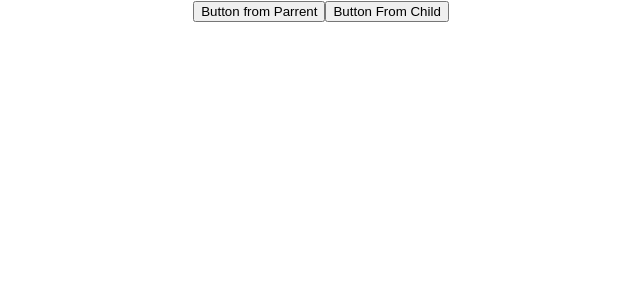
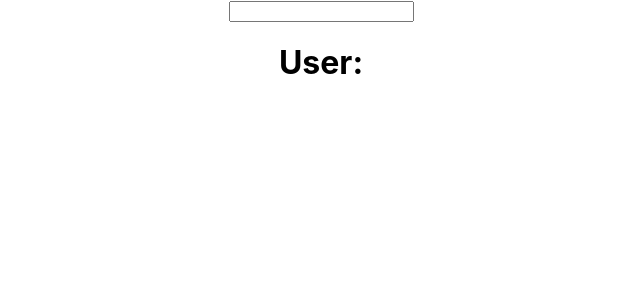
Before and after one commit to vrushabh702/hooks_ReactConcepts, a React (Create React App) app: page / in a window 1280 px wide. Shown: the top 300 px of the page, without its empty margins (319-959 px from the left). Built offline with nearby package versions, Linux system fonts and the light colour scheme.

Commit message:
code for useContext and info with eg

```diff
--- a/src/App.js
+++ b/src/App.js
@@ -1,4 +1,5 @@
 import './App.css';
+import ContextTutorial from './useContext/ContextTutorial';
 import EffectTutorial from './useEffect/EffectTutorial';
 import ImperativeHandle from './UseImperativeHandle/ImperativeHandle';
 import LayoutEffectTutorial from './useLayoutEffect/LayoutEffectTutorial';
@@ -15,7 +16,8 @@
       {/* <EffectTutorial></EffectTutorial> */}
       {/* <RefTutorial></RefTutorial> */}
       {/* <LayoutEffectTutorial></LayoutEffectTutorial> */}
-      <ImperativeHandle></ImperativeHandle>
+      {/* <ImperativeHandle></ImperativeHandle> */}
+      <ContextTutorial></ContextTutorial>
     </div>
   );
 }
--- /dev/null
+++ b/src/useContext/ContextTutorial.js
@@ -0,0 +1,29 @@
+// The useContext Hook in React is used to access the value of a context directly in a component. It allows you to share data like themes, authentication status, or any global state across components without passing props manually at every level.
+
+
+import React, { useState , createContext} from "react";
+import Login from "./Login";
+import User from "./User";
+
+
+export const AppContext = createContext(null)
+
+
+function ContextTutorial(){
+   const [username,setUsername] = useState("");
+
+   return(
+       <div>
+           {/* remove props we not gona need props its difficut not likely to with multiple data */}
+           {/* <Login setUsername={setUsername}/> <User username={username}/> */}
+           <AppContext.Provider value={{username, setUsername}}>
+               <Login/> <User/>
+           </AppContext.Provider>
+
+
+       </div>
+   )
+}
+
+
+export default ContextTutorial
--- /dev/null
+++ b/src/useContext/Login.js
@@ -0,0 +1,22 @@
+import React, { useContext } from "react";
+import {AppContext} from './ContextTutorial'
+
+
+// function Login({setUsername}){
+function Login(){
+   const {setUsername} = useContext(AppContext)
+
+
+   return (
+       <div>
+           <input
+               onChange={(event)=>{
+                   setUsername(event.target.value)
+               }}
+           />
+       </div>
+   )
+}
+
+
+export default Login
--- /dev/null
+++ b/src/useContext/User.js
@@ -0,0 +1,17 @@
+import React, { useContext } from "react";
+import {AppContext} from './ContextTutorial'
+
+
+// function User({username}){   // its a prop we are not going to use it
+function User(){
+   const {username} = useContext(AppContext)
+
+   return (
+       <div>
+           <h1>User:  {username}</h1>
+       </div>
+   );
+}
+
+
+export default User;
```
